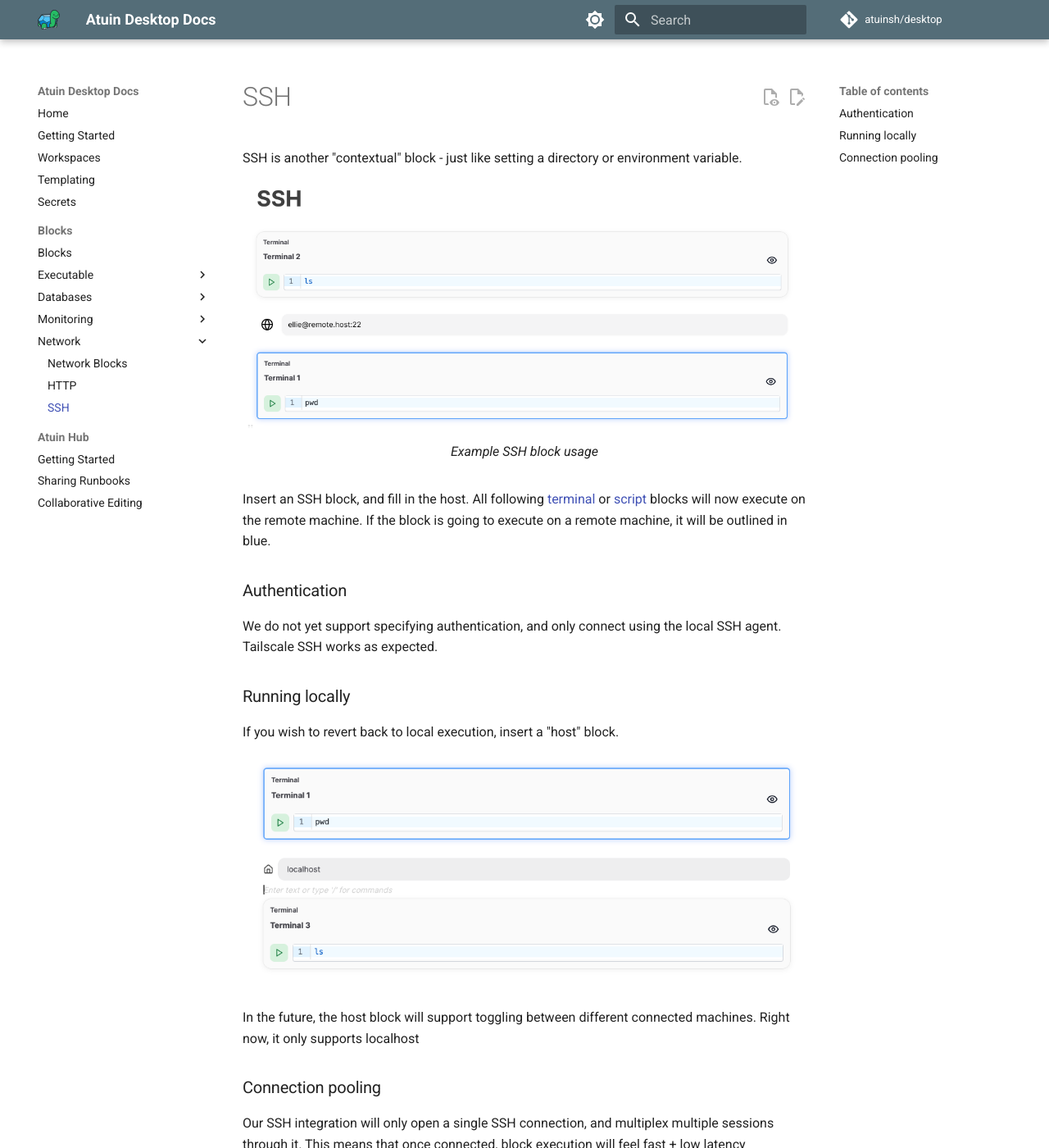
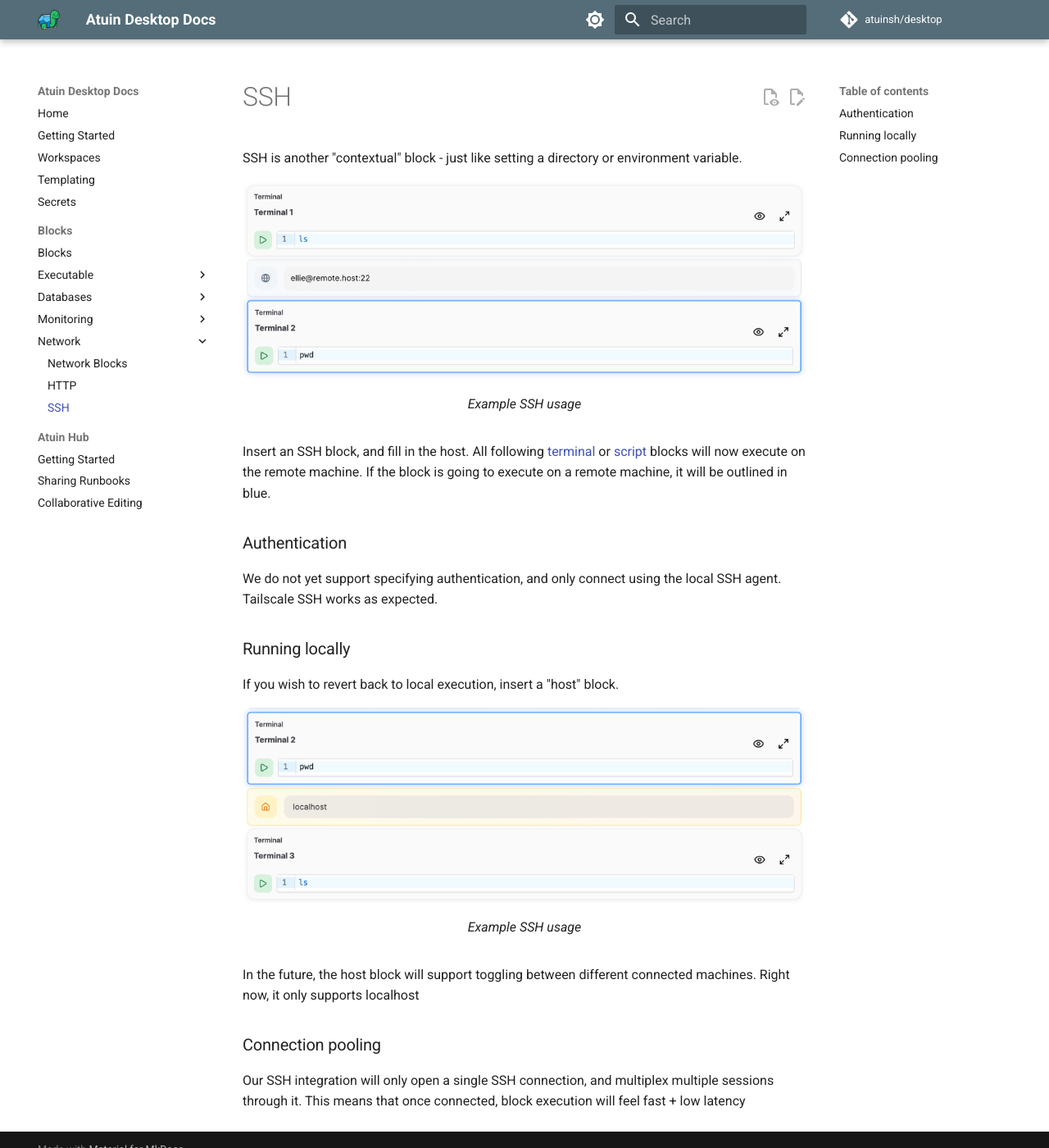
Before and after one commit to xiewu/atuinsh-desktop, an MkDocs documentation site: the page built from docs/docs/blocks/network/ssh.md, in a window 1280 px wide and 1400 px high. Shown: the whole window at 82% size. Built offline with MkDocs 1.6.1 and Material for MkDocs 9.7.7, drawn with Linux system fonts in a browser that asks for light colours; comment, search, counter and statistics services are not loaded.

Commit message:
Update the rest of the docs

```diff
--- a/docs/docs/blocks/network/ssh.md
+++ b/docs/docs/blocks/network/ssh.md
@@ -2,7 +2,18 @@
 
 SSH is another "contextual" block - just like setting a directory or environment variable.
 
-<figure><img src="../../../images/CleanShot 2025-04-29 at 00.51.47@2x.png" alt=""><figcaption><p>Example SSH block usage</p></figcaption></figure>
+<figure class="img-light">
+  <picture>
+    <img src="../../../images/ssh-1-light.png" alt="SSH Block">
+  </picture>
+  <figcaption>Example SSH usage</figcaption>
+</figure>
+<figure class="img-dark">
+  <picture>
+    <img src="../../../images/ssh-1-dark.png" alt="SSH Block">
+  </picture>
+  <figcaption>Example SSH usage</figcaption>
+</figure>
 
 Insert an SSH block, and fill in the host. All following [terminal](../executable/terminal.md "mention") or [script](../executable/script.md "mention") blocks will now execute on the remote machine. If the block is going to execute on a remote machine, it will be outlined in blue.
 
@@ -14,7 +25,18 @@
 
 If you wish to revert back to local execution, insert a "host" block.
 
-<figure><img src="../../../images/CleanShot 2025-04-29 at 00.56.18@2x.png" alt=""><figcaption></figcaption></figure>
+<figure class="img-light">
+  <picture>
+    <img src="../../../images/ssh-2-light.png" alt="SSH Block">
+  </picture>
+  <figcaption>Example SSH usage</figcaption>
+</figure>
+<figure class="img-dark">
+  <picture>
+    <img src="../../../images/ssh-2-dark.png" alt="SSH Block">
+  </picture>
+  <figcaption>Example SSH usage</figcaption>
+</figure>
 
 In the future, the host block will support toggling between different connected machines. Right now, it only supports localhost
 
--- a/package.json
+++ b/package.json
@@ -11,7 +11,8 @@
     "test": "vitest",
     "test-once": "vitest run",
     "test-rs": "cd backend && cargo test",
-    "generate-bindings": "cd backend && cargo test export_bindings"
+    "generate-bindings": "cd backend && cargo test export_bindings",
+    "docs": "cd docs && uv run mkdocs serve"
   },
   "dependencies": {
     "@ai-sdk/anthropic": "^1.2.12",
```
Also changed, not shown: docs/docs/blocks/network/http.md (+12 -1 lines), docs/docs/hub/collaborative-editing.md (+13 -1 lines), docs/docs/hub/getting-started.md (+1 -3 lines), docs/docs/images/create-org-dark.png (added), docs/docs/images/create-org-light.png (added), docs/docs/images/http-dark.png (added), docs/docs/images/http-light.png (added), docs/docs/images/ssh-1-dark.png (added), docs/docs/images/ssh-1-light.png (added), docs/docs/images/ssh-2-dark.png (added), docs/docs/images/ssh-2-light.png (added).
